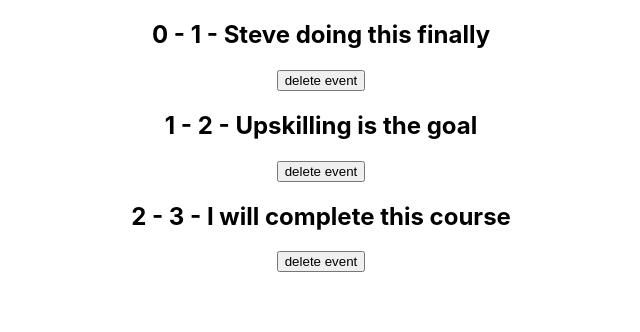
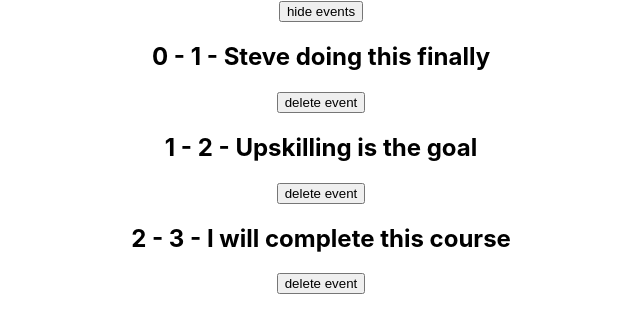
Before and after one commit to sinetemba/first-react-app, a React (Create React App) app: page / in a window 1280 px wide. Shown: the top 332 px of the page, without its empty margins (319-959 px from the left). Built offline with nearby package versions, Linux system fonts and the light colour scheme.

Commit message:
conditional templates

```diff
--- a/src/App.js
+++ b/src/App.js
@@ -2,12 +2,16 @@
 import './App.css';
 
 function App() {
+  //1. hooks must always be called at the top level of the component
+  //2. must be using within a scope of the react component
+  const [showEvents, setShowEvents] = useState(true) //boolean state
   const [events, setEvents] = useState([
     {title:"Steve doing this finally", id: 1},
     {title:"Upskilling is the goal", id: 2},
     {title:"I will complete this course", id: 3}
   ])
 
+  console.log(showEvents);
   const handleClick = (id) => {
     setEvents((prevEvents) => {
       return prevEvents.filter((event) => {
@@ -19,7 +23,20 @@
 
   return(
     <div className='App'>
-      {events.map((event, index) =>
+
+      {showEvents && (
+      <div>
+          <button onClick={() => setShowEvents(false)}>hide events</button>
+      </div>
+      )}
+
+      {!showEvents && (
+      <div>
+        <button onClick={() => setShowEvents(true)}>show events</button>
+      </div>
+       )}
+
+      {showEvents && events.map((event, index) =>
         <div key={event.id}>
           <h2>{index} - {event.id} -  {event.title}</h2>
          <button onClick={() => handleClick(event.id)}> delete event</button>
```
